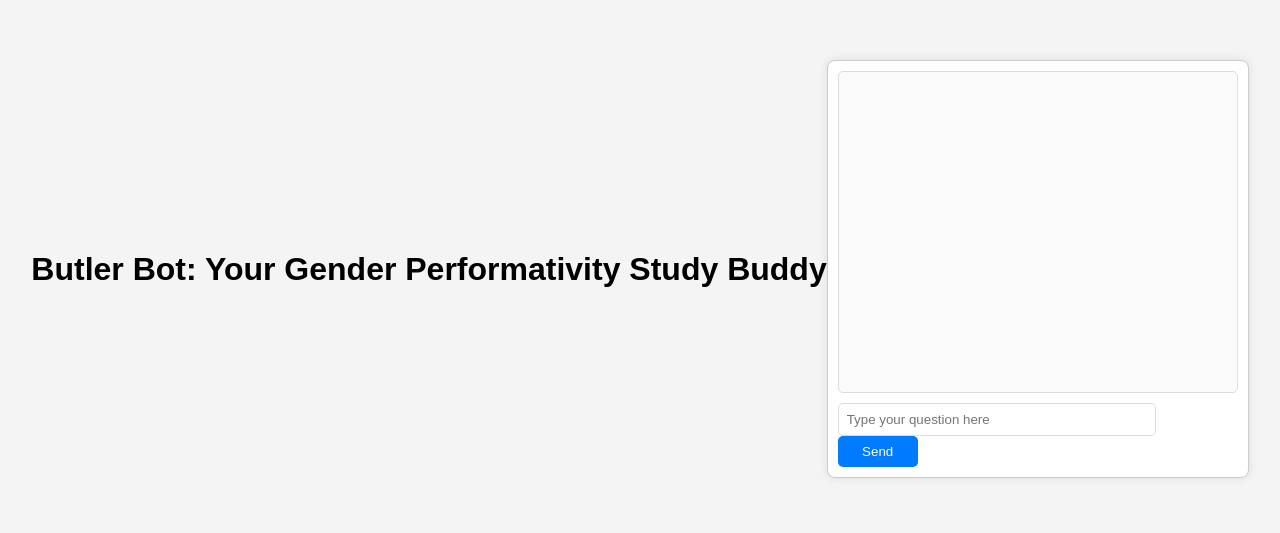
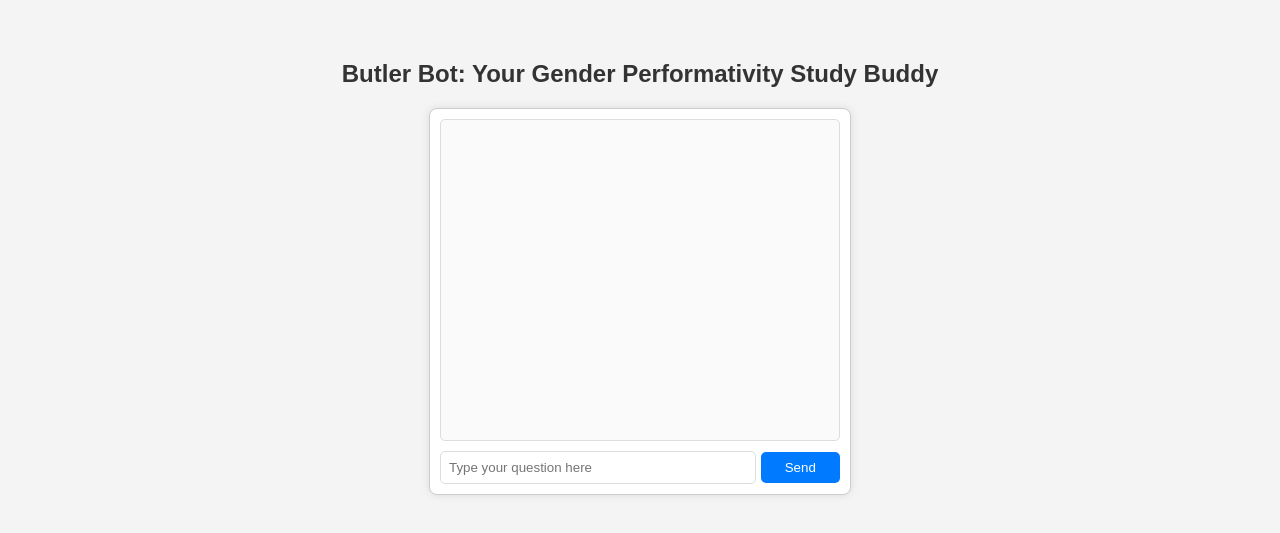
Before and after one commit to ebuckley3/Butler-Bot, a plain HTML site: page index.html in a window 1280 px wide. Shown: the part 131-664 px from the top of the page. Drawn offline with Linux system fonts and the light colour scheme.

Commit message:
Update index.html

```diff
--- a/index.html
+++ b/index.html
@@ -11,11 +11,19 @@
         body {
             font-family: Arial, sans-serif;
             display: flex;
+            flex-direction: column;
+            align-items: center;
             justify-content: center;
-            align-items: center;
             height: 100vh;
             margin: 0;
             background-color: #f4f4f4;
+        }
+
+        /* Styling for the title */
+        h1 {
+            font-size: 24px;
+            color: #333;
+            margin-bottom: 20px;
         }
 
         /* Container for the chat interface */
@@ -26,6 +34,8 @@
             background-color: #fff;
             box-shadow: 0px 0px 10px rgba(0, 0, 0, 0.1);
             border-radius: 8px;
+            display: flex;
+            flex-direction: column;
         }
 
         /* Chatbox area where messages will appear */
@@ -37,6 +47,7 @@
             border: 1px solid #ddd;
             background-color: #fafafa;
             border-radius: 5px;
+            flex-grow: 1;
         }
 
         /* Style for each user and bot message */
@@ -67,14 +78,22 @@
         button:hover {
             background-color: #0056b3;
         }
+
+        /* Container for input and button */
+        .input-container {
+            display: flex;
+            align-items: center;
+        }
     </style>
 </head>
 <body>
     <h1>Butler Bot: Your Gender Performativity Study Buddy</h1>
     <div id="chat-container">
         <div id="chatbox"></div>
-        <input type="text" id="user-input" placeholder="Type your question here">
-        <button onclick="getResponse()">Send</button>
+        <div class="input-container">
+            <input type="text" id="user-input" placeholder="Type your question here">
+            <button onclick="getResponse()">Send</button>
+        </div>
     </div>
 
     <!-- JavaScript Logic -->
```
